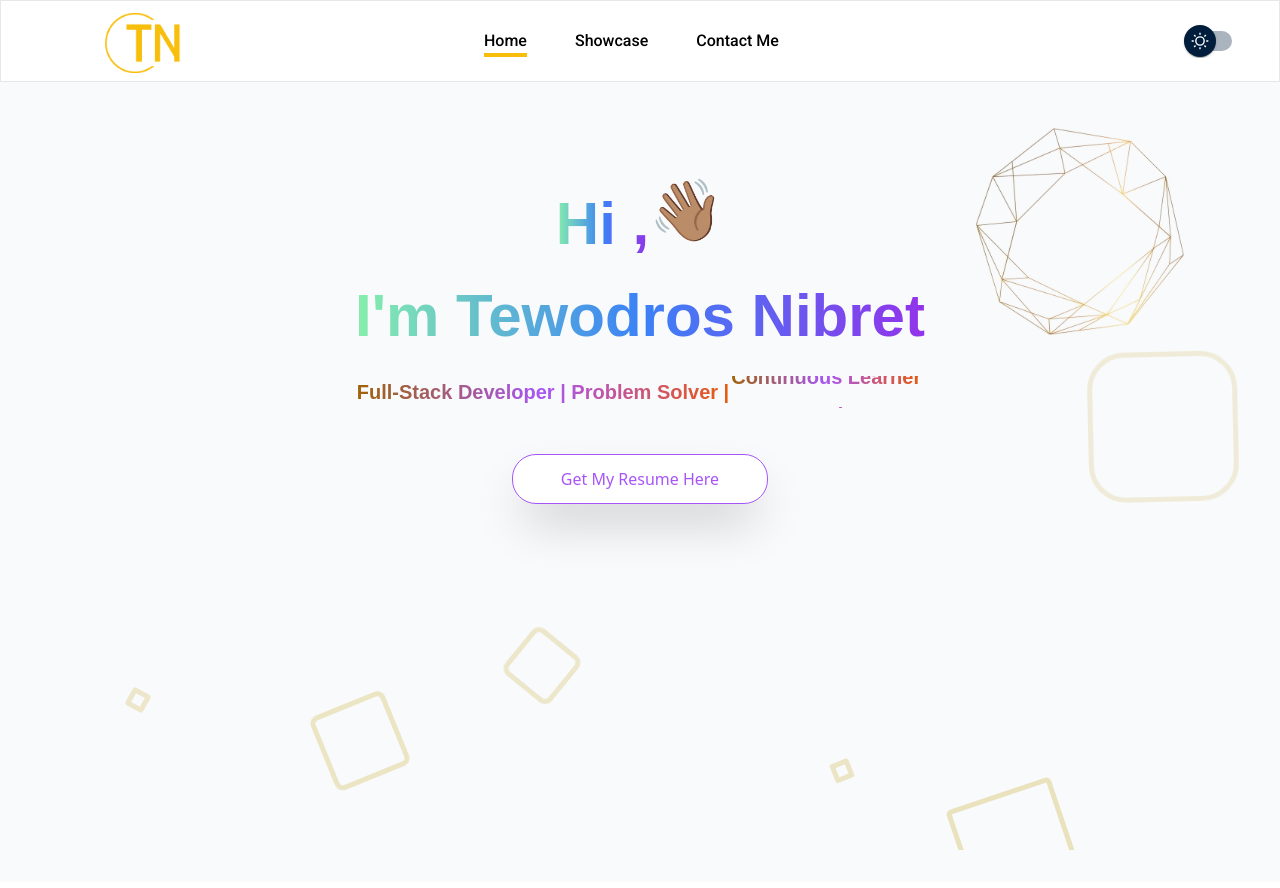
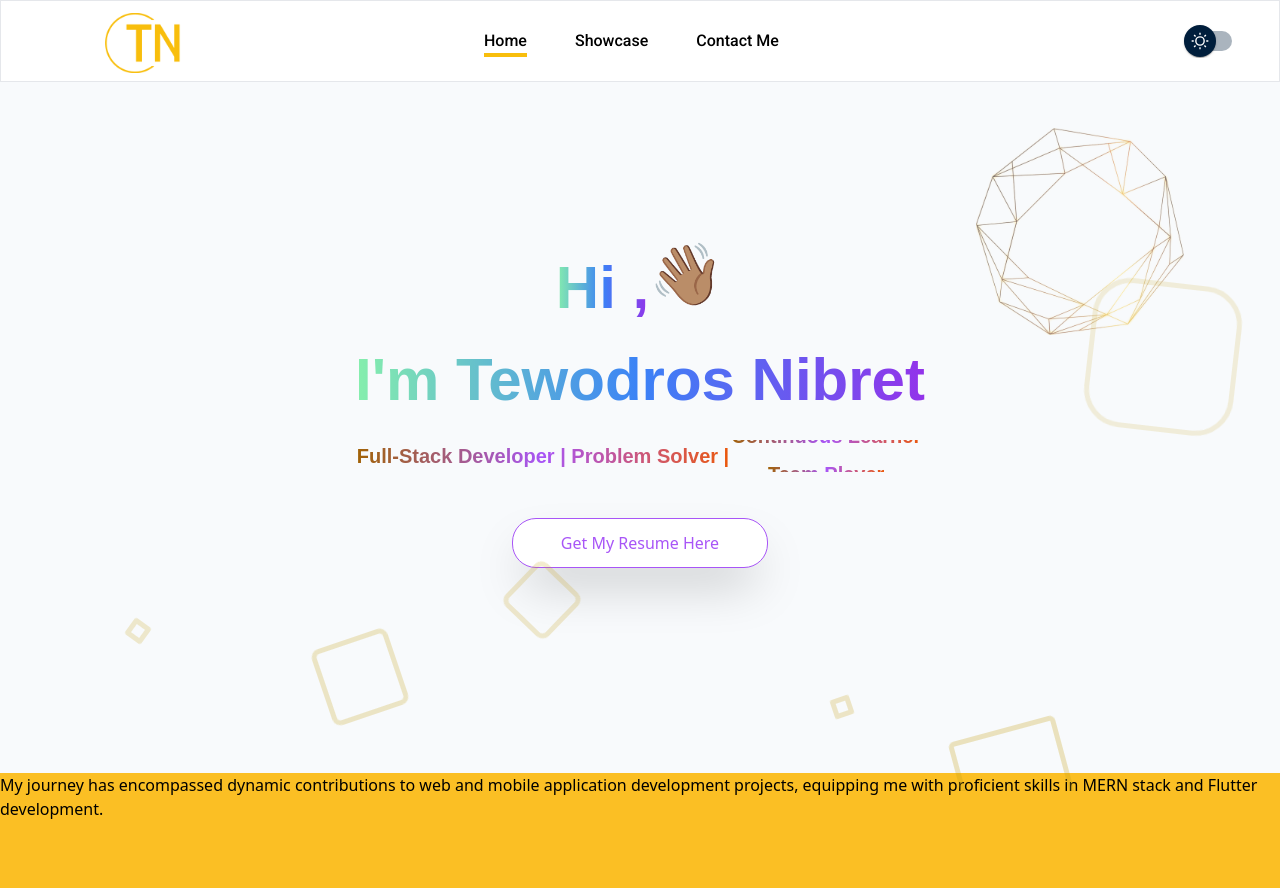
Before and after one commit to tezena/portfolio, a Next.js app: page / in a window 1280 px wide. Shown: the top 888 px of the page. Built offline with nearby package versions, Linux system fonts and the light colour scheme.

Commit message:
about section started.

```diff
--- a/src/app/Components/AnimatedBackground/animates.module.css
+++ b/src/app/Components/AnimatedBackground/animates.module.css
@@ -47,7 +47,7 @@
 .area {
 	background:inherit;
 	width: 100%;
-	height: 100%;
+	height: 84%;
 	position: absolute;
 	z-index: 10;
 }
--- a/src/app/Home/Home.js
+++ b/src/app/Home/Home.js
@@ -1,47 +1,15 @@
-"use client";
-import { useSelect } from "@material-tailwind/react";
-import Image from "next/image";
-import { useSelector } from "react-redux/es/hooks/useSelector";
-import HeroBotton from "@/app/Components/heroBotton";
-import AnimatedBG from "../Components/AnimatedBackground/AnimatedBG";
-import SkillText from "../Components/animateSkillText/SkillText";
+import React from 'react'
+import HeroSecion from './components/HeroSecion'
+import AboutSection from './components/AboutSection'
 
-export default function Home() {
-  const dark_mode = useSelector((state) => state.dark_mode.value);
-  const backgroundImageUrl = dark_mode ? "url(images/bg1.png)" : "";
+const Home = () => {
   return (
-    <div>
-      <AnimatedBG />
-      <div className="text-start flex-col items-start">
-        <div
-          className="flex  flex-col sm:items-center justify-between sm:p-24 pt-32 px-8 bg-cover  h-full  bg-opacity-30 z-2 w-full"
-          style={{ backgroundImage: "", height: "92%" }}
-        >
-          <div className="md:h-52  md:w-52  h-32 w-32 z-0  absolute  sm:right-24 right-2 top-32 opacity-60 ">
-            <img src="images/circle.png" />
-          </div>
-          <div class="flex ">
-            <h1 class="bg-gradient-to-r from-green-300 via-blue-500 to-purple-600 bg-clip-text text-3xl sm:text-6xl font-extrabold text-transparent  font-montserrat sm:my-4 my-2 inline">
-              Hi ,
-            </h1>
-            <span class="sm:text-6xl text-3xl inline">👋🏽</span>
-          </div>
-          <h1 class="bg-gradient-to-r from-green-300 via-blue-500 to-purple-600 bg-clip-text text-3xl font-extrabold text-transparent sm:text-6xl font-montserrat sm:my-4 my-2">
-            I'm Tewodros Nibret
-          </h1>
-          <div className="flex  sm:items-center flex-col md:flex-row  items-start ">
-            <h3 class="bg-gradient-to-r from-yellow-700 via-purple-500 to-orange-600 bg-clip-text text-lg font-bold text-transparent sm:text-xl font-montserrat my-4  ">
-              <spna> Full-Stack Developer |</spna> Problem Solver |{" "}
-              <span></span>
-            </h3>
-            <SkillText />
-          </div>
+      <div className='h-full'>
+      <HeroSecion />
+      <AboutSection/>
 
-          <div className="my-8  sm:mx-0">
-            <HeroBotton />
-          </div>
-        </div>
-      </div>
     </div>
-  );
+  )
 }
+
+export default Home
--- /dev/null
+++ b/src/app/Home/components/AboutSection.js
@@ -0,0 +1,15 @@
+import React from 'react'
+
+const AboutSection = () => {
+  return (
+    <div className="h-[50%] bg-amber-400">
+      <h1>
+        My journey has encompassed dynamic contributions to web and mobile
+        application development projects, equipping me with proficient skills in
+        MERN stack and Flutter development.
+      </h1>
+    </div>
+  );
+}
+
+export default AboutSection
--- /dev/null
+++ b/src/app/Home/components/HeroSecion.js
@@ -0,0 +1,47 @@
+"use client";
+import { useSelect } from "@material-tailwind/react";
+import Image from "next/image";
+import { useSelector } from "react-redux/es/hooks/useSelector";
+import HeroBotton from "@/app/Components/heroBotton";
+import AnimatedBG from "../../Components/AnimatedBackground/AnimatedBG";
+import SkillText from "../../Components/animateSkillText/SkillText";
+
+export default function HeroSecion() {
+  const dark_mode = useSelector((state) => state.dark_mode.value);
+  const backgroundImageUrl = dark_mode ? "url(images/bg1.png)" : "";
+  return (
+    <div>
+      <AnimatedBG />
+      <div className="text-start flex-col items-start lg:my-[5%] pb-2">
+        <div
+          className="flex  flex-col sm:items-center justify-between sm:p-24 pt-32 px-8 bg-cover  h-full  bg-opacity-30 z-2 w-full "
+          style={{ backgroundImage: "", height: "92%" }}
+        >
+          <div className="md:h-52  md:w-52  h-32 w-32 z-0  absolute  sm:right-24 right-2 top-32 opacity-60 ">
+            <img src="images/circle.png" />
+          </div>
+          <div class="flex ">
+            <h1 class="bg-gradient-to-r from-green-300 via-blue-500 to-purple-600 bg-clip-text text-3xl sm:text-6xl font-extrabold text-transparent  font-montserrat sm:my-4 my-2 inline">
+              Hi ,
+            </h1>
+            <span class="sm:text-6xl text-3xl inline">👋🏽</span>
+          </div>
+          <h1 class="bg-gradient-to-r from-green-300 via-blue-500 to-purple-600 bg-clip-text text-3xl font-extrabold text-transparent sm:text-6xl font-montserrat sm:my-4 my-2">
+            I'm Tewodros Nibret
+          </h1>
+          <div className="flex  sm:items-center flex-col md:flex-row  items-start ">
+            <h3 class="bg-gradient-to-r from-yellow-700 via-purple-500 to-orange-600 bg-clip-text text-lg font-bold text-transparent sm:text-xl font-montserrat my-4  ">
+              <spna> Full-Stack Developer |</spna> Problem Solver |{" "}
+              <span></span>
+            </h3>
+            <SkillText />
+          </div>
+
+          <div className="my-8  sm:mx-0">
+            <HeroBotton />
+          </div>
+        </div>
+      </div>
+    </div>
+  );
+}
--- a/src/app/page.js
+++ b/src/app/page.js
@@ -1,16 +1,13 @@
-"use client"
+"use client";
 import { useSelect } from "@material-tailwind/react";
 import Image from "next/image";
 import { useSelector } from "react-redux/es/hooks/useSelector";
 import Home from "./Home/Home";
 
-
-
 export default function Main() {
-
   return (
-    <div className=" h-screen overflow-y-clip" >
-      <Home/>
+    <div className=" h-screen">
+      <Home />
     </div>
   );
 }
```
